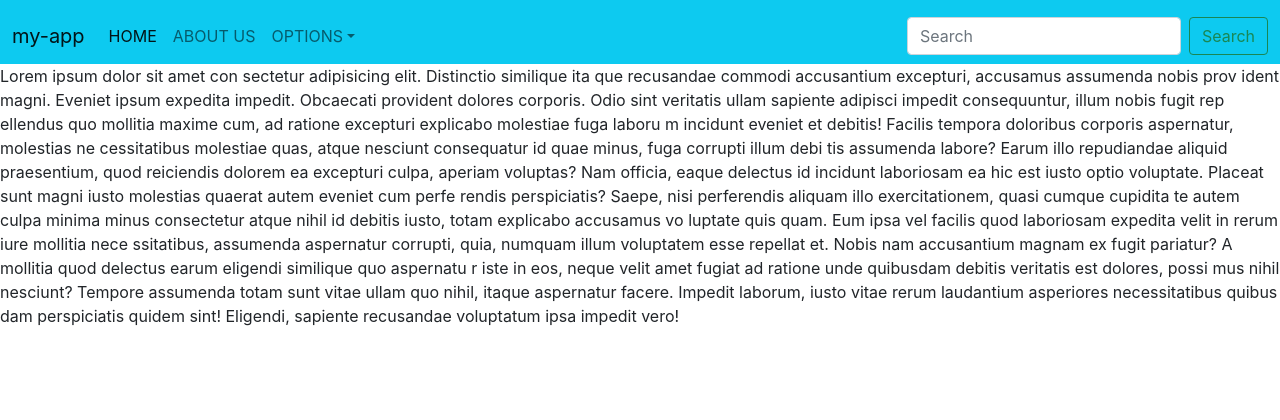
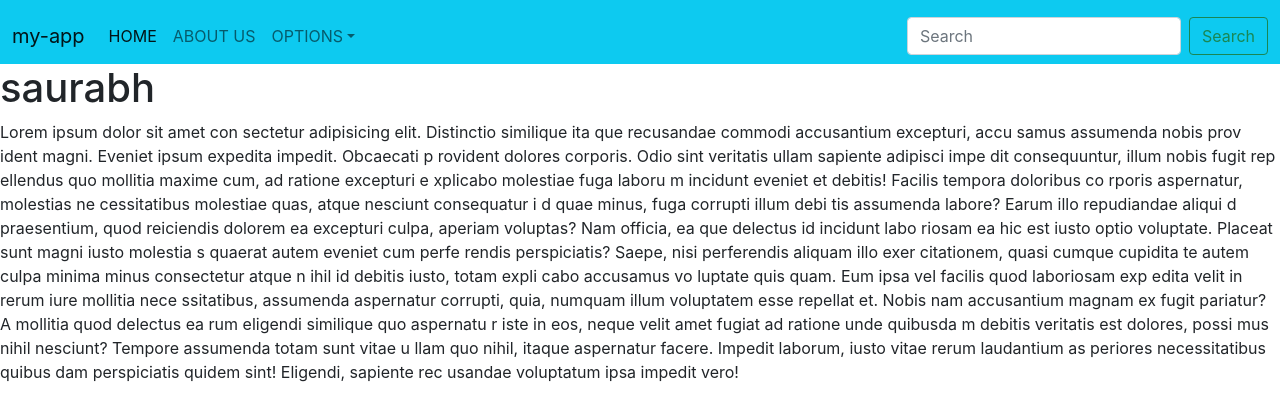
Before and after one commit to saurabh00031/SP_basic_React_app, a React (Create React App) app: page / in a window 1280 px wide. Shown: the top 420 px of the page. Built offline with nearby package versions, Linux system fonts and the light colour scheme.

Commit message:
mod1 and mod2 mjs

```diff
--- a/mod1.mjs
+++ b/mod1.mjs
@@ -1,5 +1,9 @@
 import {a,b,c} from './mod2.mjs'
 import ui from './mod2.mjs'
+import {lk} from './mod2.mjs'
+
+
+console.log(lk)
 console.log(ui)
 
 console.log(a);
--- a/mod2.mjs
+++ b/mod2.mjs
@@ -9,3 +9,7 @@ export default d;
 export {c};
 export {a};
 export {b};
+
+
+const lk="saurabh patil";
+export{lk};
--- a/src/components/Navbar.js
+++ b/src/components/Navbar.js
@@ -1,31 +1,58 @@
 import React from 'react'
+
+let name="saurabh";
+
 
 export default function Navbar() {
     return (
         <div>
+            <h1>{name}</h1>
             Lorem ipsum dolor sit amet con
             sectetur adipisicing elit. Distinctio similique ita
-            que recusandae commodi accusantium excepturi, accusamus assumenda nobis prov
-            ident magni. Eveniet ipsum expedita impedit. Obcaecati provident dolores corporis.
-             Odio sint veritatis ullam sapiente adipisci impedit consequuntur, illum nobis fugit rep
-             ellendus quo mollitia maxime cum, ad ratione excepturi explicabo molestiae fuga laboru
-             m incidunt eveniet et debitis! Facilis tempora doloribus corporis aspernatur, molestias ne
-             cessitatibus molestiae quas, atque nesciunt consequatur id quae minus, fuga corrupti illum debi
-             tis assumenda labore? Earum illo repudiandae aliquid praesentium, quod reiciendis dolorem ea
-              excepturi culpa, aperiam voluptas? Nam officia, eaque delectus id incidunt laboriosam ea hic
-               est iusto optio voluptate. Placeat sunt magni iusto molestias quaerat autem eveniet cum perfe
-               rendis perspiciatis? Saepe, nisi perferendis aliquam illo exercitationem, quasi cumque cupidita
-               te autem culpa minima minus consectetur atque nihil id debitis iusto, totam explicabo accusamus vo
-               luptate quis quam. Eum ipsa vel facilis quod laboriosam expedita velit in rerum iure mollitia nece
+            que recusandae commodi accusantium excepturi, accu
+            samus assumenda nobis prov
+            ident magni. Eveniet ipsum expedita impedit. Obcaecati p
+            rovident dolores corporis.
+             Odio sint veritatis ullam sapiente adipisci impe
+             dit consequuntur, illum nobis fugit rep
+             ellendus quo mollitia maxime cum, ad ratione excepturi e
+             xplicabo molestiae fuga laboru
+             m incidunt eveniet et debitis! Facilis tempora doloribus co
+             rporis aspernatur, molestias ne
+             cessitatibus molestiae quas, atque nesciunt consequatur i
+             d quae minus, fuga corrupti
+             illum debi
+
+             tis assumenda labore? Earum illo repudiandae aliqui
+             d praesentium, quod reiciendis dolorem ea
+              excepturi culpa, aperiam voluptas? Nam officia, ea
+              que delectus id incidunt labo
+              riosam ea hic
+
+               est iusto optio voluptate. Placeat sunt magni iusto molestia
+               s quaerat autem eveniet cum perfe
+               rendis perspiciatis? Saepe, nisi perferendis aliquam illo exer
+               citationem, quasi cumque cupidita
+               te autem culpa minima minus consectetur atque n
+               ihil id debitis iusto, totam expli
+               cabo accusamus vo
+               luptate quis quam. Eum ipsa vel facilis quod laboriosam exp
+               edita velit in rerum iure mollitia nece
 
 
-               ssitatibus, assumenda aspernatur corrupti, quia, numquam illum voluptatem esse repellat et. Nobis nam
-               accusantium magnam ex fugit pariatur? A mollitia quod delectus earum eligendi similique quo aspernatu
-               r iste in eos, neque velit amet fugiat ad ratione unde quibusdam debitis veritatis est dolores, possi
+               ssitatibus, assumenda aspernatur corrupti, quia, numquam illum
+                voluptatem esse repellat et. Nobis nam
+               accusantium magnam ex fugit pariatur? A mollitia quod delectus ea
+               rum eligendi similique quo aspernatu
+               r iste in eos, neque velit amet fugiat ad ratione unde quibusda
+               m debitis veritatis est dolores, possi
 
-               mus nihil nesciunt? Tempore assumenda totam sunt vitae ullam quo nihil, itaque aspernatur facere.
-               Impedit laborum, iusto vitae rerum laudantium asperiores necessitatibus quibus
-            dam perspiciatis quidem sint! Eligendi, sapiente recusandae voluptatum ipsa impedit vero!
+               mus nihil nesciunt? Tempore assumenda totam sunt vitae u
+               llam quo nihil, itaque aspernatur facere.
+               Impedit laborum, iusto vitae rerum laudantium as
+               periores necessitatibus quibus
+            dam perspiciatis quidem sint! Eligendi, sapiente rec
+            usandae voluptatum ipsa impedit vero!
         </div>
     )
 }
```
